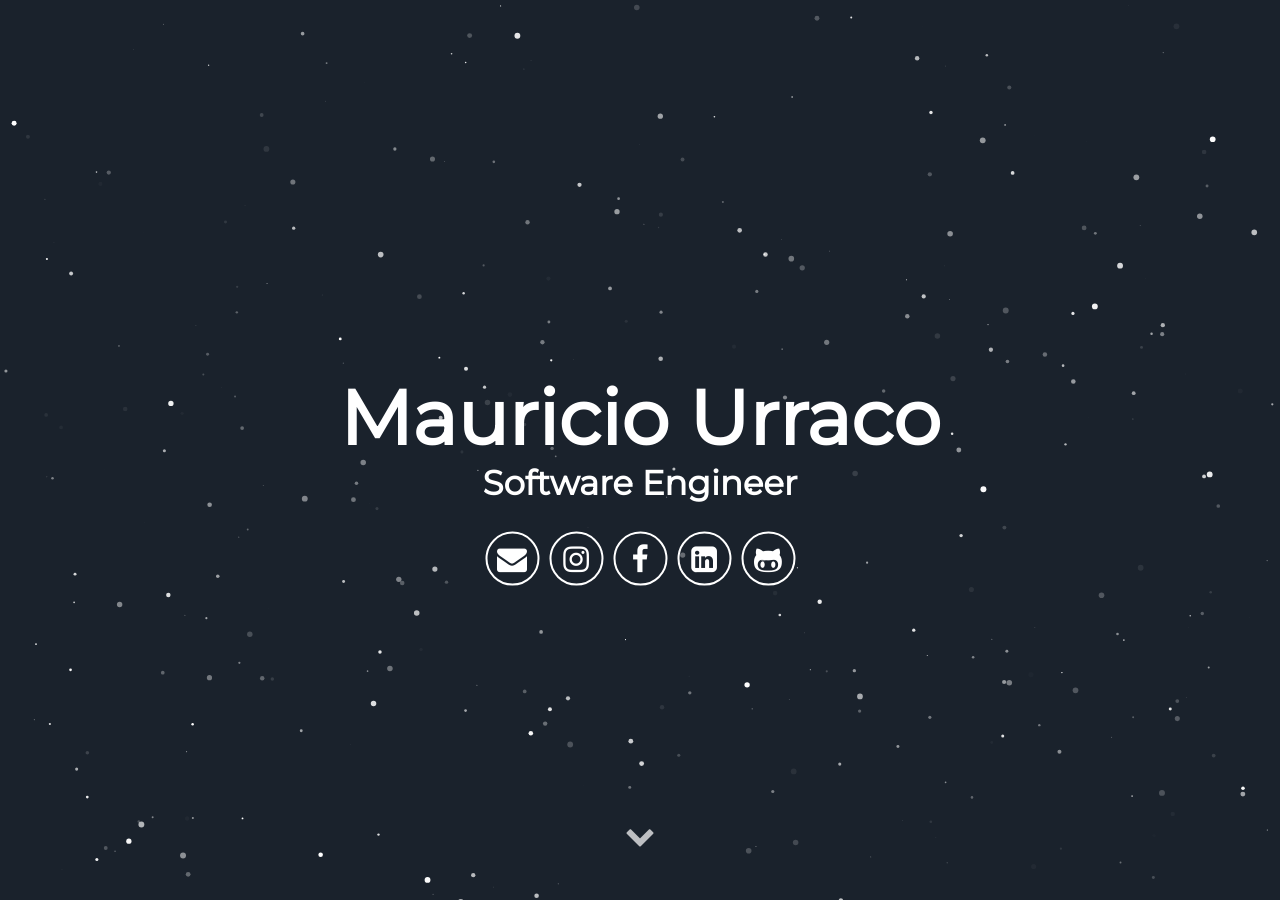
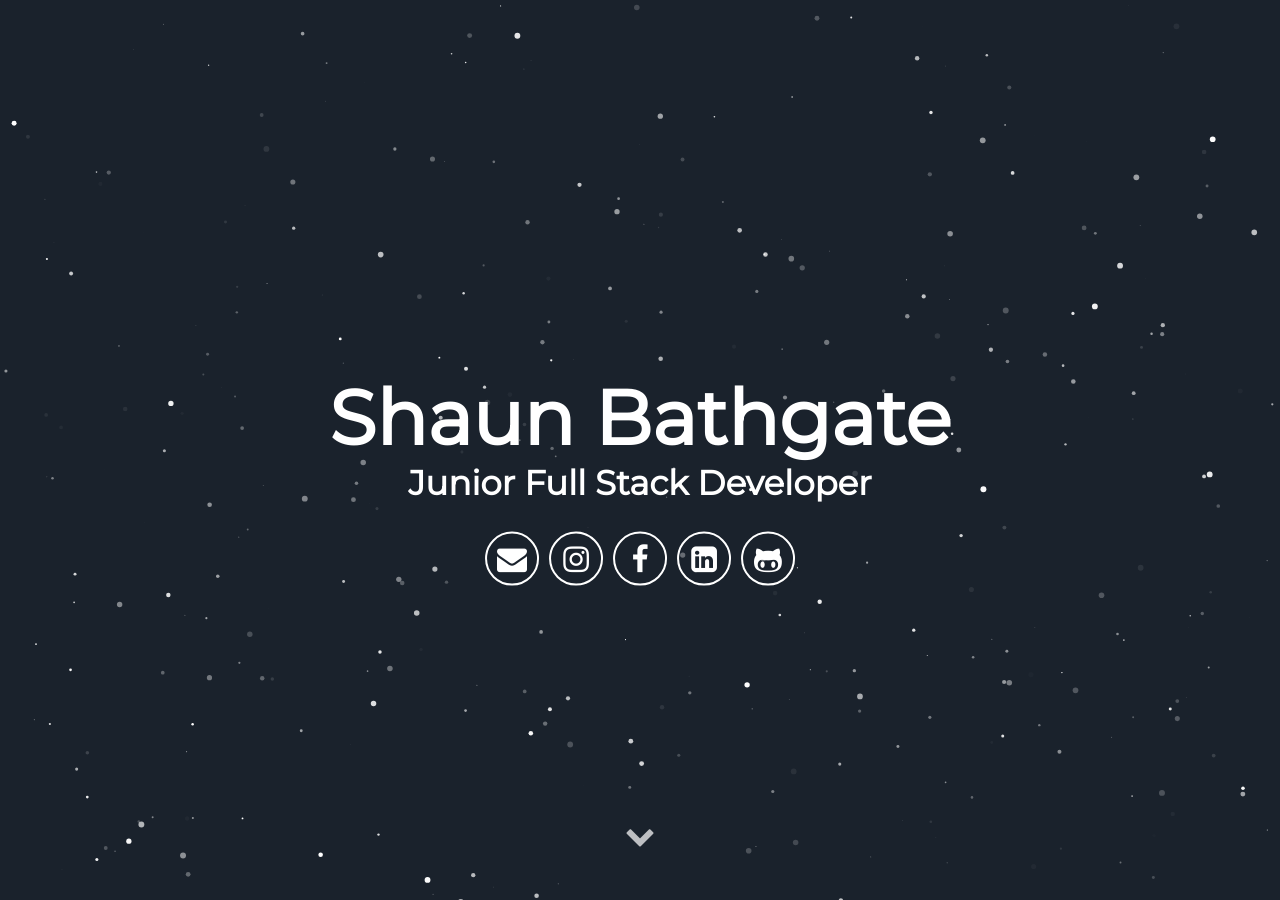
Before and after one commit to sbathgate/sbathgate.github.io, a Jekyll site: the page built from index.html, in a window 1280 px wide and 900 px high. Built offline with Jekyll 4.4.1, drawn with Linux system fonts in a browser that asks for light colours; some web fonts are replaced.

Commit message:
Updated Theme

```diff
--- a/_config.yml
+++ b/_config.yml
@@ -1,16 +1,16 @@
 # Site settings
-title: Mauricio Urraco
+title: Shaun Bathgate
 description: Jekyll Theme Minimal Resume
 # baseurl: "" # the subpath of your site, e.g. /blog
 # url: "localhost:3000" # the base hostname & protocol for your site e.g. http://willianjusten.com.br
 
 # User settings
-username: Mauricio Urraco
+username: Shaun Bathgate
 user_description: I\'m a nomad Software Engineer, always searching for the next challenge; no task is too scary nor too difficult. Lately I have been immersed in the <b>crypto-world</b> working for Radix, a London based startup trying to create the next massive scalable DLT. I'm one of the two guys behind all the JS related stuff. Visit my blog here <a href="https://mauriciourraco.com" target="_blank">https://mauriciourraco.com</a>
-user_title: Software Engineer
-email: mauriurraco@gmail.com
+user_title: Junior Full Stack Developer
+email: me@shaunb.ca
 # twitter_username: lorem_ipsum
-# github_username:  lorem_ipsum
+github_username:  sbathgate
 # gplus_username:  lorem_ipsum
 
 # Google-analytics
--- a/_includes/header.html
+++ b/_includes/header.html
@@ -6,10 +6,10 @@
       </h1>
       <div class="header-icons">
         <a aria-label="Send email" href="mailto:mauriurraco@gmail.com"><i class="icon fa fa-envelope"></i></a>
-        <a aria-label="My Instagram" target="_blank" href="https://www.instagram.com/mauriciourraco7"><i class="icon fa fa-instagram" aria-hidden="true"></i></a>
-        <a aria-label="My Facebook" target="_blank" href="https://www.facebook.com/mauricio.urraco"><i class="icon fa fa-facebook" aria-hidden="true"></i></a>
-        <a aria-label="My LinkedIn" target="_blank" href="https://www.linkedin.com/in/murraco"><i class="icon fa fa-linkedin-square" aria-hidden="true"></i></a>
-        <a aria-label="My Github" target="_blank" href="https://github.com/murraco"><i class="icon fa fa-github-alt" aria-hidden="true"></i></a>
+        <a aria-label="My Instagram" target="_blank" href="https://www.instagram.com/sb.002"><i class="icon fa fa-instagram" aria-hidden="true"></i></a>
+        <a aria-label="My Facebook" target="_blank" href="https://www.facebook.com/shaun.9"><i class="icon fa fa-facebook" aria-hidden="true"></i></a>
+        <a aria-label="My LinkedIn" target="_blank" href="https://www.linkedin.com/in/s-bathgate"><i class="icon fa fa-linkedin-square" aria-hidden="true"></i></a>
+        <a aria-label="My Github" target="_blank" href="https://github.com/sbathgate"><i class="icon fa fa-github-alt" aria-hidden="true"></i></a>
       </div>
       <div class="header-links">
         <!-- <a class="link" href="#about" data-scroll>About Me</a> -->
```
